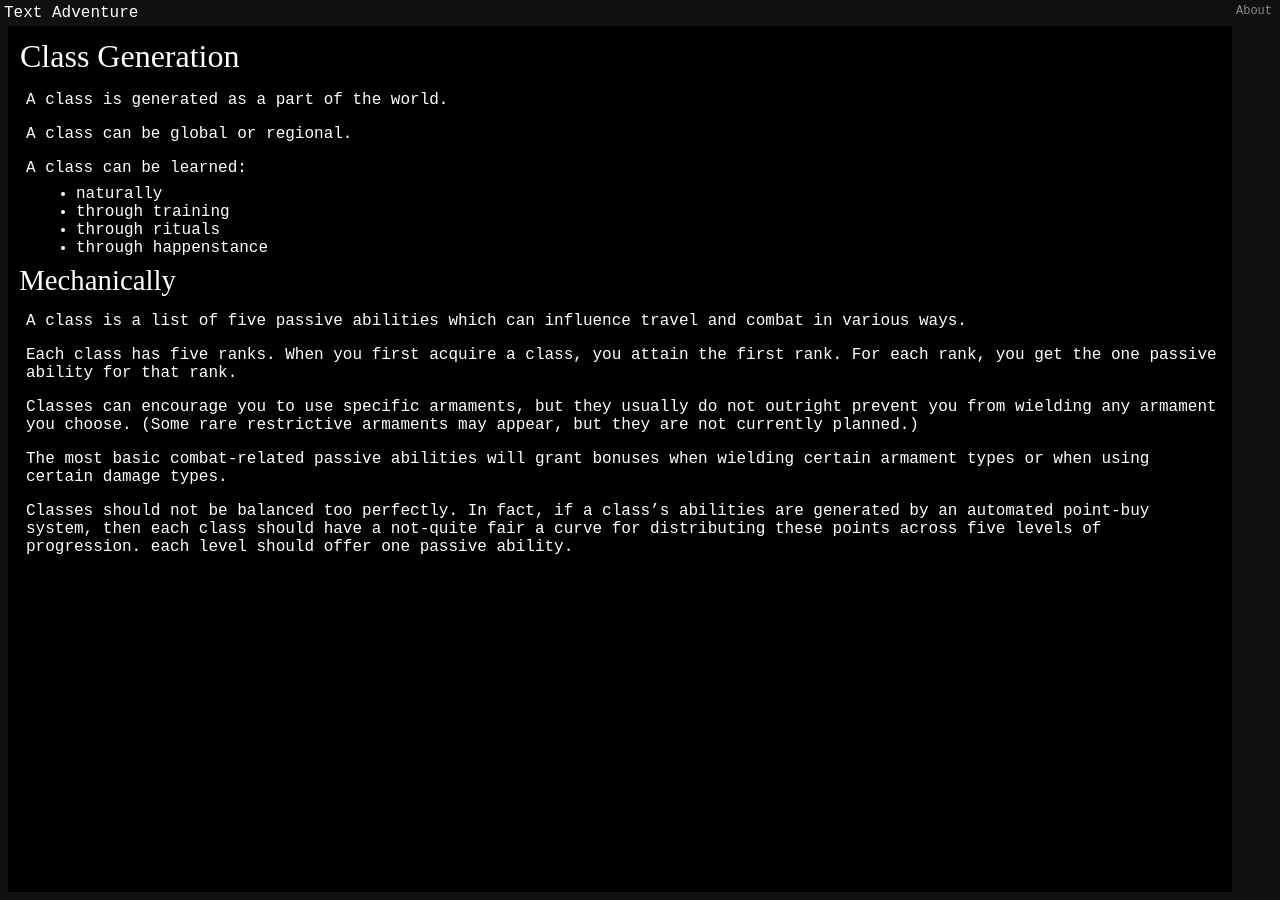
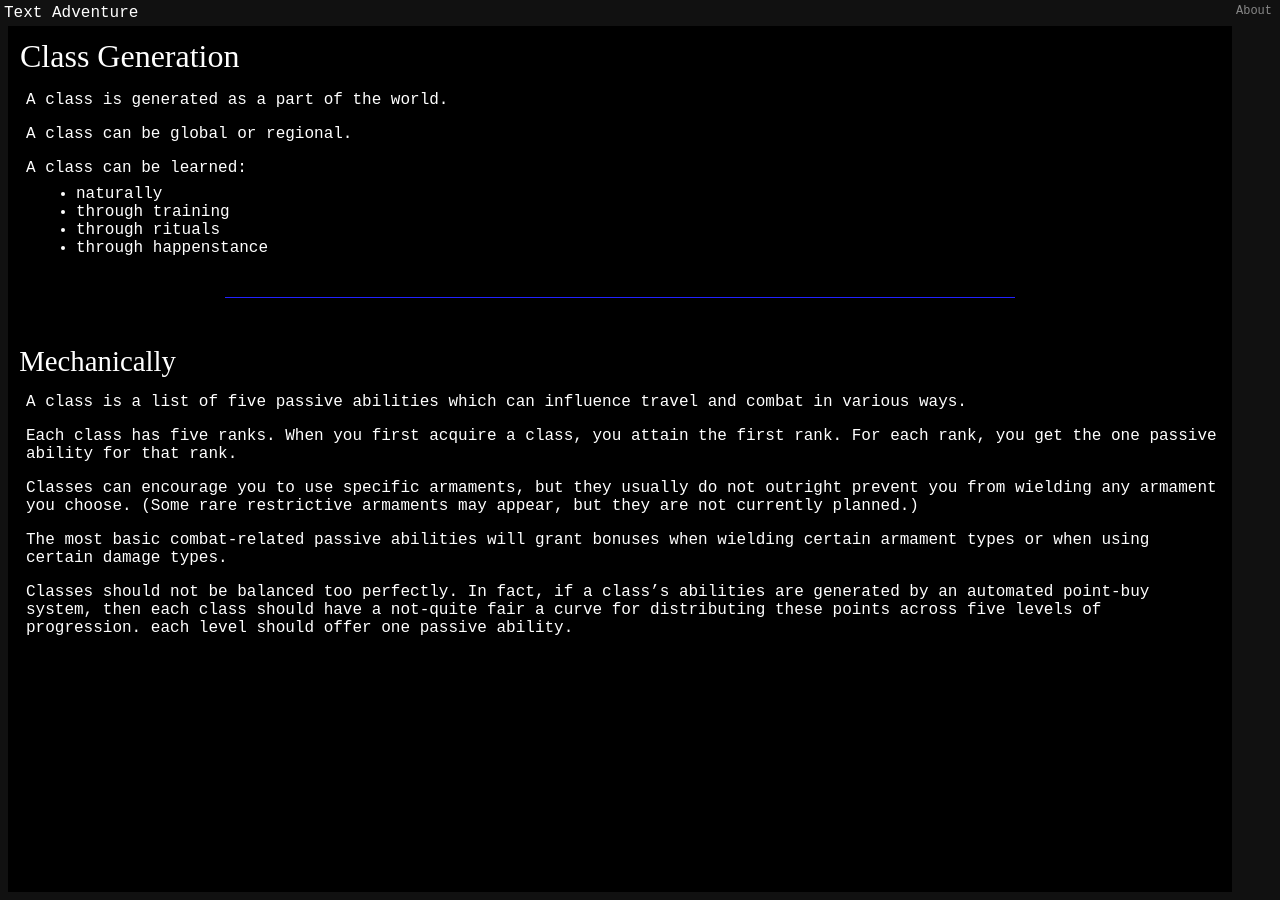
Before and after one commit to funwithbrains/text-adventure, a Jekyll site: the page built from _about/design/classes.md, in a window 1280 px wide. Built offline with Jekyll 4.4.1, drawn with Linux system fonts in a browser that asks for light colours.

Commit message:
changed horizontal rule style

```diff
--- a/_about/design/classes.md
+++ b/_about/design/classes.md
@@ -15,6 +15,8 @@ A class can be learned:
 * through rituals
 * through happenstance
 
+----
+
 ### Mechanically
 
 A class is a list of five passive abilities which can influence travel and combat in various ways.
--- a/_sass/content.scss
+++ b/_sass/content.scss
@@ -67,9 +67,9 @@ blockquote {
 
 hr {
   margin: 40px auto;
-  width: 500px;
+  width: 80%;
 
-  border-top: 1px solid $color-secondary-dark;
+  border-top: 1px solid $color-primary-dark;
 }
 
 .section {
```
